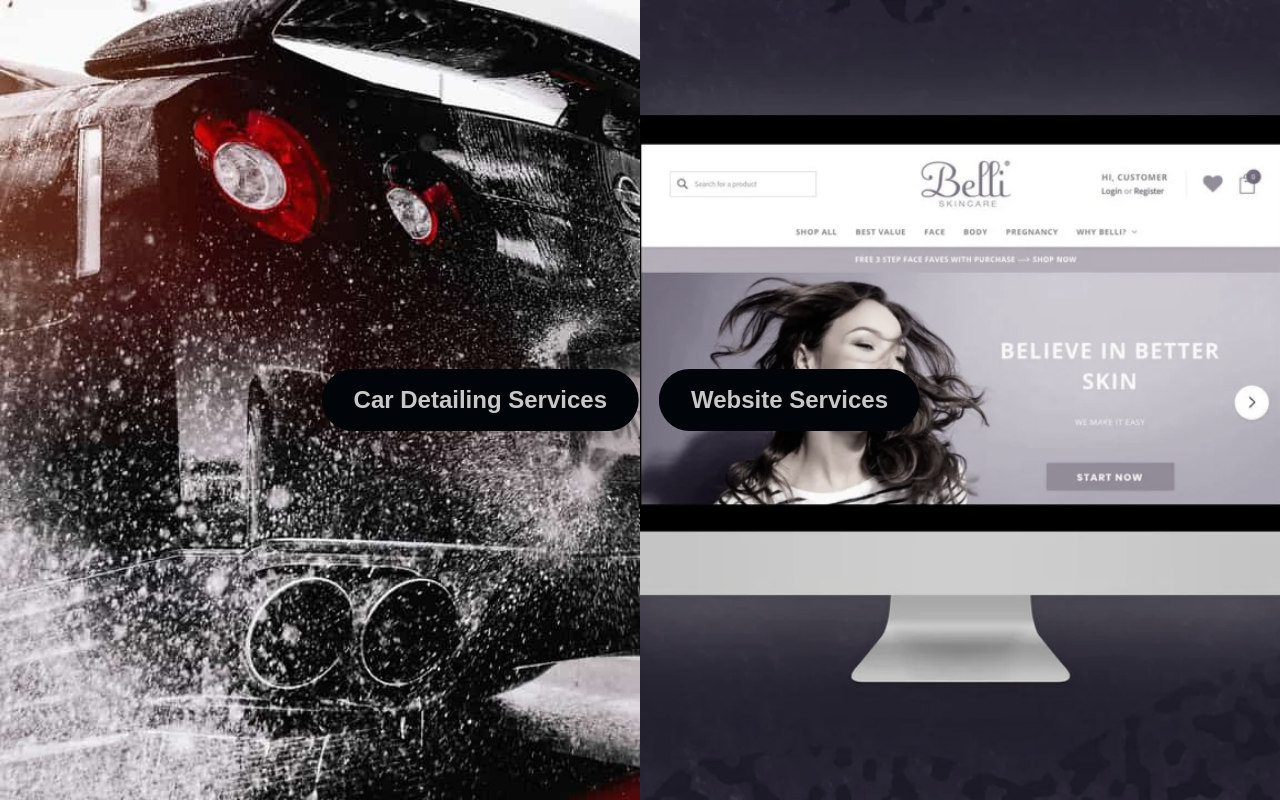
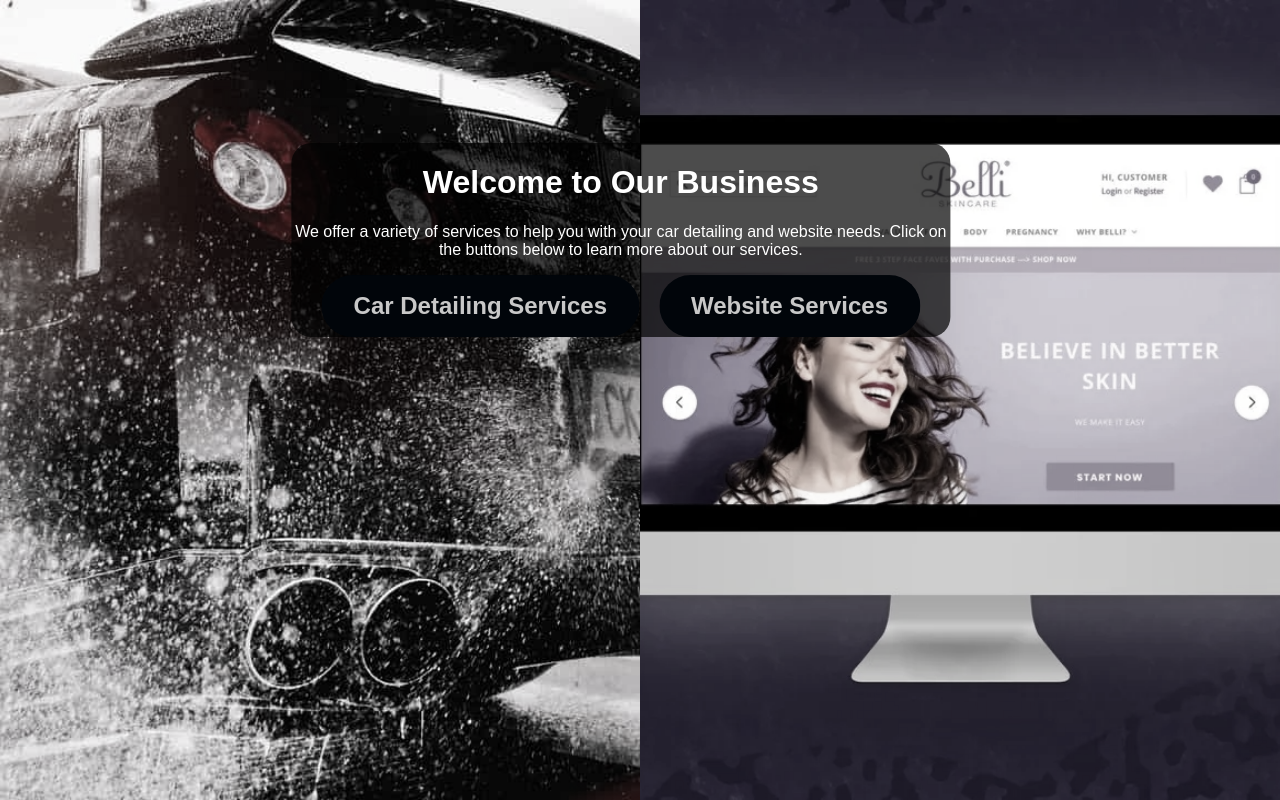
Before and after one commit to Kaireega/website, a React (Create React App) app in the folder frontend/: page / in a window 1280 px wide. Built offline with nearby package versions, Linux system fonts and the light colour scheme.

Commit message:
last commit of the day

```diff
--- a/frontend/src/pages/homePage/HomePage.css
+++ b/frontend/src/pages/homePage/HomePage.css
@@ -26,7 +26,7 @@
 .background-section.left {
   left: 0;
   background-image: url('../../assets/car-wash-vs-detailing-1.jpg'); /* Replace with Business One image */
-  filter: grayscale(10%);
+  filter: grayscale(80%);
 }
 
 .background-section.right {
@@ -37,7 +37,7 @@
 
 /* Hover effect for expansion */
 .background-section.hovered {
-  width: 85%; /* Expand the hovered section */
+  width: 90%; /* Expand the hovered section */
   filter: grayscale(0%);
   z-index: 1; /* Bring hovered section to the front */
 }
@@ -45,7 +45,7 @@
 /* Content section */
 .content {
   position: absolute; /* Absolute to overlay perfectly */
-  top: 50%; /* Center vertically */
+  top: 30%; /* Center vertically */
   left: 48.5%; /* Center horizontally */
   transform: translate(-50%, -50%); /* Adjust to center */
   z-index: 2; /* Ensure content is above background */
@@ -53,6 +53,8 @@
   flex-direction: column;
   align-items: center;
   justify-content: center;
+  background-color: rgba(0, 0, 0, 0.7); /* Semi-transparent black */
+  border-radius: 20px; /* Rounded corners */
 }
 
 .button-container {
@@ -76,9 +78,6 @@ button {
   overflow: hidden; /* For hover effects */
   z-index: 1;
 }
-
-
-
 
 /* Hover effect: background color animation */
 button::before {
--- a/frontend/src/pages/homePage/HomePage.jsx
+++ b/frontend/src/pages/homePage/HomePage.jsx
@@ -22,6 +22,15 @@ function HomePage() {
 
       {/* Content Section */}
       <div className="content">
+        <div className="text-container">
+          <h1>Welcome to Our Business</h1>
+          <p>
+            We offer a variety of services to help you with your car detailing and
+            website needs. Click on the buttons below to learn more about our
+            services.
+          </p>
+        </div>
+
           <div className="button-container">
             <button
               onMouseEnter={() => setHoveredButton("businessOne")}
--- a/frontend/src/pages/webService/WebService.jsx
+++ b/frontend/src/pages/webService/WebService.jsx
@@ -12,7 +12,7 @@ import ProjectDisplay from "../../components/projectsDisplay/ProjectsDisplay";
 
 function WebService() {
     return (
-      <div className="App">
+      <div className="WebService">
         <div className="background">
           <StarryBackground starCount={300} />
           <PlanetsBackground />
```
Lines whose indentation alone changed are shown as unchanged.
